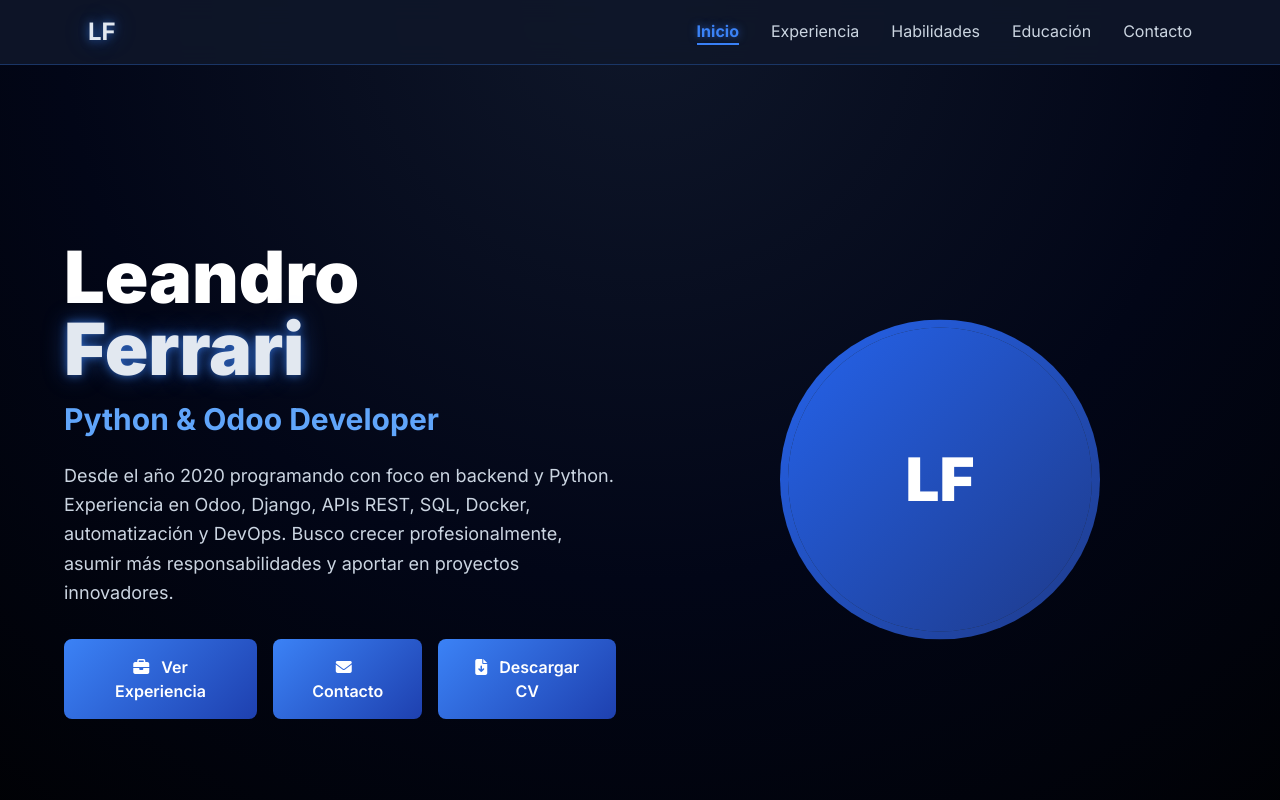
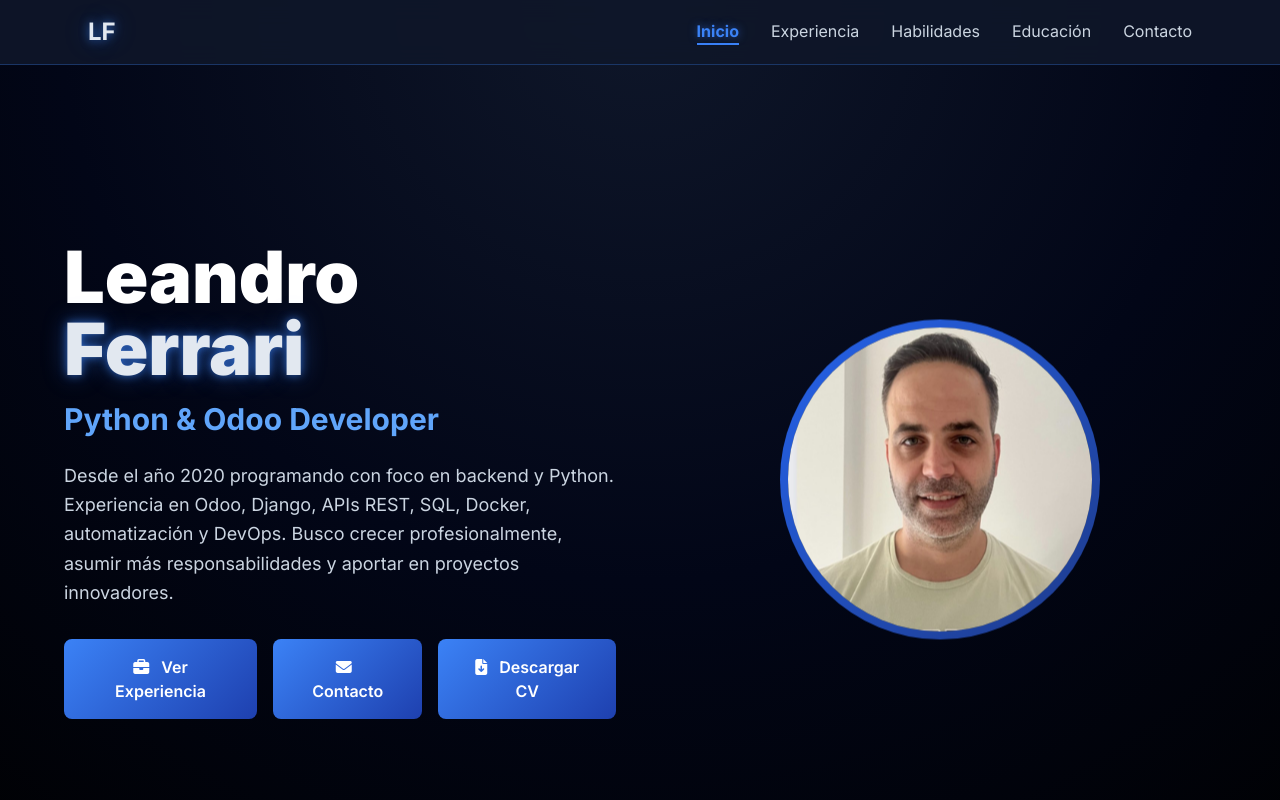
Before and after one commit to Leandro090685/leandro090685.github.io, a plain HTML site: page index.html in a window 1280 px wide. Shown: the top 800 px of the page. Drawn offline with nearby package versions, Linux system fonts and the light colour scheme.

Commit message:
[UPD]-PHOTO3

```diff
--- a/index.html
+++ b/index.html
@@ -216,7 +216,7 @@
                         <div class="avatar-floating">
                             <div class="w-80 h-80 rounded-full bg-gradient-to-br from-blue-600 to-blue-900 p-2">
                                 <div class="w-full h-full rounded-full bg-slate-800 flex items-center justify-center">
-                                    <img src="assets/img/profile.jpeg" alt="Leandro Ferrari" class="w-full h-full rounded-full object-cover" onerror="this.style.display='none'; this.nextElementSibling.style.display='flex';">
+                                    <img src="assets/profile.jpeg" alt="Leandro Ferrari" class="w-full h-full rounded-full object-cover" onerror="this.style.display='none'; this.nextElementSibling.style.display='flex';">
                                     <div class="hidden w-full h-full rounded-full bg-gradient-to-br from-blue-600 to-blue-900 items-center justify-center text-6xl font-black text-white">
                                         LF
                                     </div>
```
